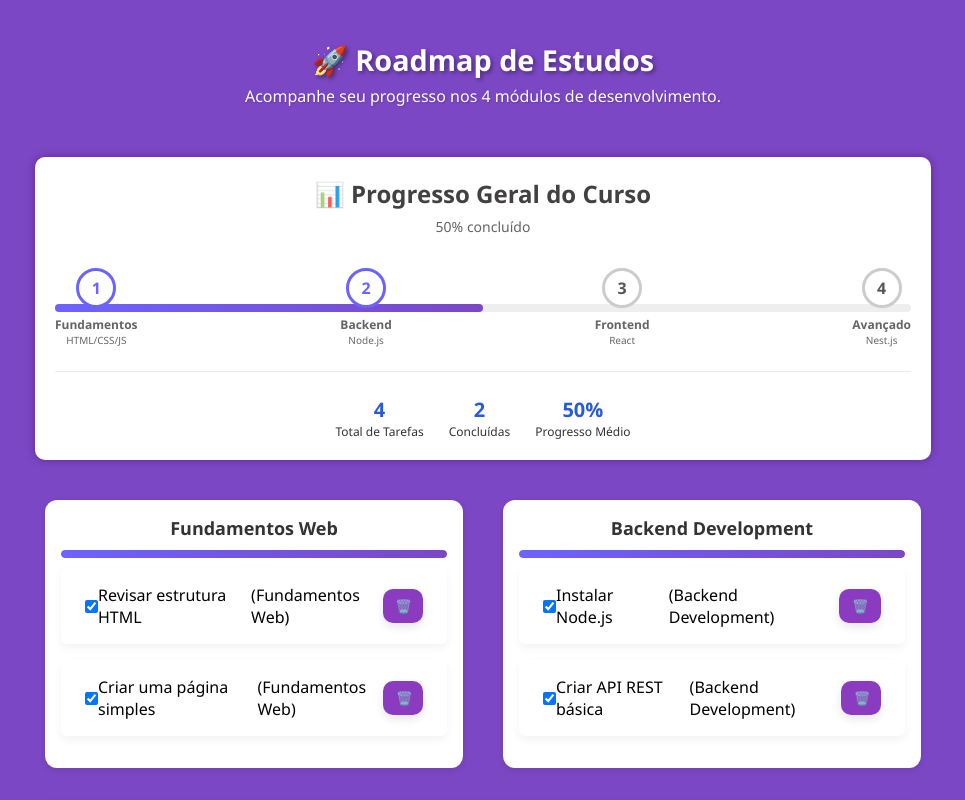
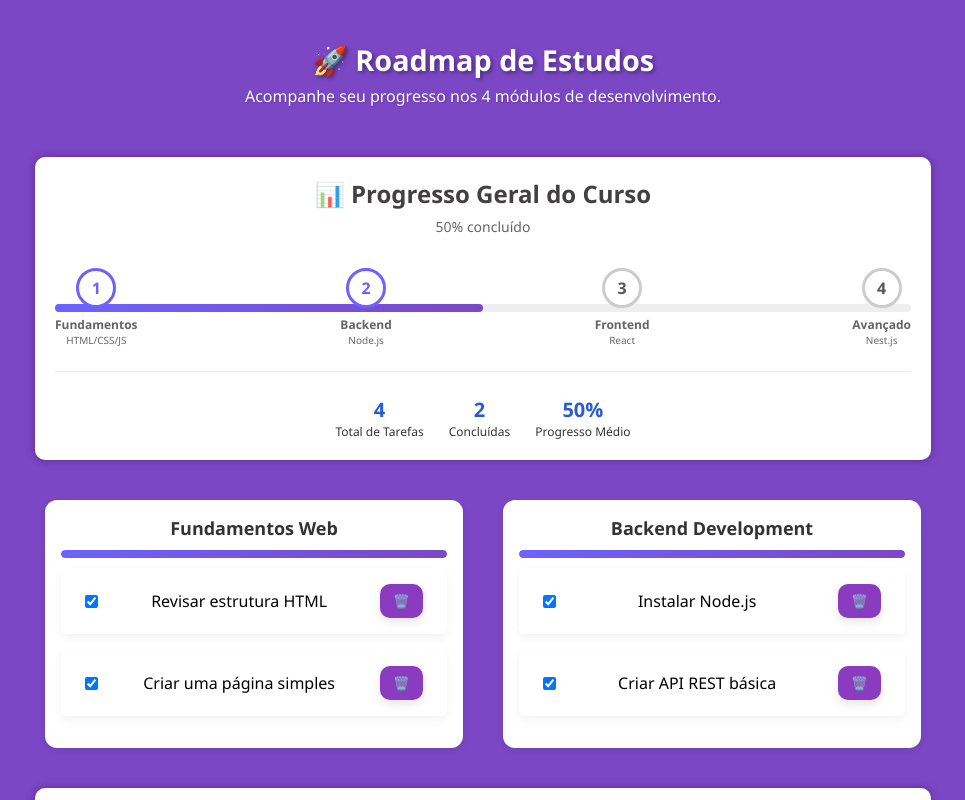
Before and after one commit to leticiacapeletto/projeto-7, a React (Vite) app: page / in a window 1280 px wide. Shown: the top 800 px of the page, without its empty margins (157-1122 px from the left). Built offline with nearby package versions, Linux system fonts and the light colour scheme.

Commit message:
Remover exibição da categoria no TaskItem, mostrando apenas o título da tarefa

```diff
--- a/src/App.tsx
+++ b/src/App.tsx
@@ -9,48 +9,46 @@ import { TaskCard } from "./components/component.TaskCard/TaskCard";
 
 export default function App() {
   const [tasks, setTasks] = useState<Task[]>([
-    // Fundamentos Web completo
+    // Módulos pré-preenchidos
     { id: crypto.randomUUID(), title: "Revisar estrutura HTML", category: "Fundamentos Web", completed: true },
     { id: crypto.randomUUID(), title: "Criar uma página simples", category: "Fundamentos Web", completed: true },
-
-    // Backend Development completo
     { id: crypto.randomUUID(), title: "Instalar Node.js", category: "Backend Development", completed: true },
     { id: crypto.randomUUID(), title: "Criar API REST básica", category: "Backend Development", completed: true },
   ]);
 
   const [selected, setSelected] = useState<string | null>(null);
 
-  // Adiciona nova tarefa
   function handleAddTask(title: string, category: string) {
     const newTask: Task = { id: crypto.randomUUID(), title, category, completed: false };
     setTasks((prev) => [...prev, newTask]);
   }
 
-  // Alterna status de conclusão
   function handleToggle(id: string) {
     setTasks((prev) =>
       prev.map((task) => (task.id === id ? { ...task, completed: !task.completed } : task))
     );
   }
 
-  // Deleta tarefa
   function handleDelete(id: string) {
     setTasks((prev) => prev.filter((task) => task.id !== id));
   }
 
-  // Filtros por categoria
   const fundamentosWebTasks = tasks.filter(task => task.category === "Fundamentos Web");
   const backendDevelopmentTasks = tasks.filter(task => task.category === "Backend Development");
   const frontendFrameworkTasks = tasks.filter(task => task.category === "Frontend Framework");
   const backendAvancadoTasks = tasks.filter(task => task.category === "Backend Avançado");
 
-  // Progresso dos módulos
   const completedModulesCount = [
     fundamentosWebTasks.length > 0 && fundamentosWebTasks.every(task => task.completed),
     backendDevelopmentTasks.length > 0 && backendDevelopmentTasks.every(task => task.completed),
     frontendFrameworkTasks.length > 0 && frontendFrameworkTasks.every(task => task.completed),
     backendAvancadoTasks.length > 0 && backendAvancadoTasks.every(task => task.completed),
   ].filter(Boolean).length;
+
+  // Função para decidir se o título do módulo deve aparecer
+  const showTitle = (tasksInModule: Task[]) => {
+    return tasksInModule.every(task => task.completed);
+  };
 
   return (
     <>
@@ -68,6 +66,7 @@ export default function App() {
             onSelect={() =>
               setSelected(selected === "Fundamentos Web" ? null : "Fundamentos Web")
             }
+            showTitle={showTitle(fundamentosWebTasks)}
           />
         )}
 
@@ -81,6 +80,7 @@ export default function App() {
             onSelect={() =>
               setSelected(selected === "Backend Development" ? null : "Backend Development")
             }
+            showTitle={showTitle(backendDevelopmentTasks)}
           />
         )}
 
@@ -94,6 +94,7 @@ export default function App() {
             onSelect={() =>
               setSelected(selected === "Frontend Framework" ? null : "Frontend Framework")
             }
+            showTitle={showTitle(frontendFrameworkTasks)}
           />
         )}
 
@@ -107,6 +108,7 @@ export default function App() {
             onSelect={() =>
               setSelected(selected === "Backend Avançado" ? null : "Backend Avançado")
             }
+            showTitle={showTitle(backendAvancadoTasks)}
           />
         )}
       </div>
--- a/src/components/component.TaskCard/TaskCard.tsx
+++ b/src/components/component.TaskCard/TaskCard.tsx
@@ -9,9 +9,10 @@ interface TaskCardProps {
   onDelete: (id: string) => void;
   selected: boolean;
   onSelect: () => void;
+  showTitle?: boolean; // adiciona a prop opcional
 }
 
-export function TaskCard({ title, tasks, onToggle, onDelete, selected, onSelect }: TaskCardProps) {
+export function TaskCard({ title, tasks, onToggle, onDelete, selected, onSelect, showTitle = true }: TaskCardProps) {
   const completedCount = tasks.filter(task => task.completed).length;
   const progress = tasks.length > 0 ? (completedCount / tasks.length) * 100 : 0;
 
@@ -20,7 +21,8 @@ export function TaskCard({ title, tasks, onToggle, onDelete, selected, onSelect
       className={`${styles.card} ${selected ? styles.selected : ""}`}
       onClick={onSelect}
     >
-      <h3 className={styles.title}>{title}</h3>
+      {/* Renderiza o título apenas se showTitle for true */}
+      {showTitle && <h3 className={styles.title}>{title}</h3>}
 
       {/* Barra de progresso */}
       <div className={styles.progressBar}>
--- a/src/components/component.TaskItem/TaskItem.tsx
+++ b/src/components/component.TaskItem/TaskItem.tsx
@@ -9,7 +9,6 @@ type props = {
 
 export default function TaskItem({ task, onToggle, onDelete }: props) {
   return (
-    <>
     <div className={styles.container}>
       <input
         type="checkbox"
@@ -17,12 +16,10 @@ export default function TaskItem({ task, onToggle, onDelete }: props) {
         onChange={() => onToggle(task.id)}
       />
       <span>{task.title}</span>
-        <span>({task.category})</span>
 
       <button className={styles.buttonExcluir} onClick={() => onDelete(task.id)}>
         🗑️
       </button>
     </div>
-    </>
   );
 }
```
Lines whose indentation alone changed are shown as unchanged.
